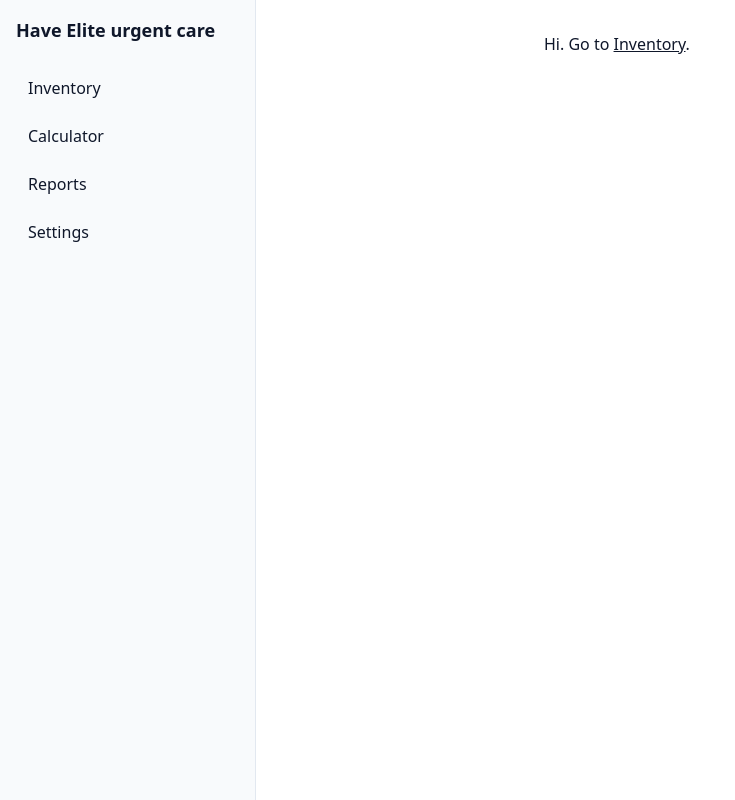
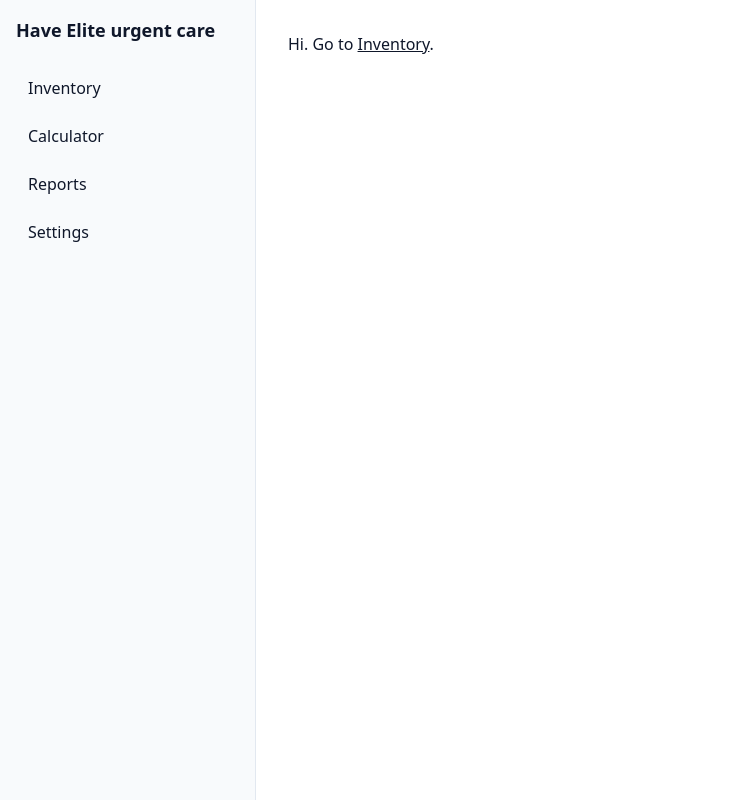
Before and after one commit to chodvm/P-L-Calc, a Next.js app: page / in a window 1280 px wide. Shown: the whole page, without its empty margins (0-735 px from the left). Built offline with nearby package versions, Linux system fonts and the light colour scheme.

Commit message:
Update layout.tsx

```diff
--- a/app/layout.tsx
+++ b/app/layout.tsx
@@ -11,15 +11,11 @@ export default function RootLayout({ children }: { children: React.ReactNode })
           <div className="md:flex min-h-screen">
             <MobileHeader />
             {/* Desktop sidebar */}
-            <div className="hidden md:block">
+            <div className="hidden md:block w-64 shrink-0">
               <Sidebar open />
             </div>
-            {/* Main content */}
-            <main className="flex-1 md:ml-64 p-4 md:p-8">
-              {/* Centered container */}
-              <div className="mx-auto w-full max-w-5xl">
-                {children}
-              </div>
+            <main className="flex-1 p-4 md:p-8">
+              <div className="mx-auto w-full max-w-5xl">{children}</div>
             </main>
           </div>
         </Providers>
```
